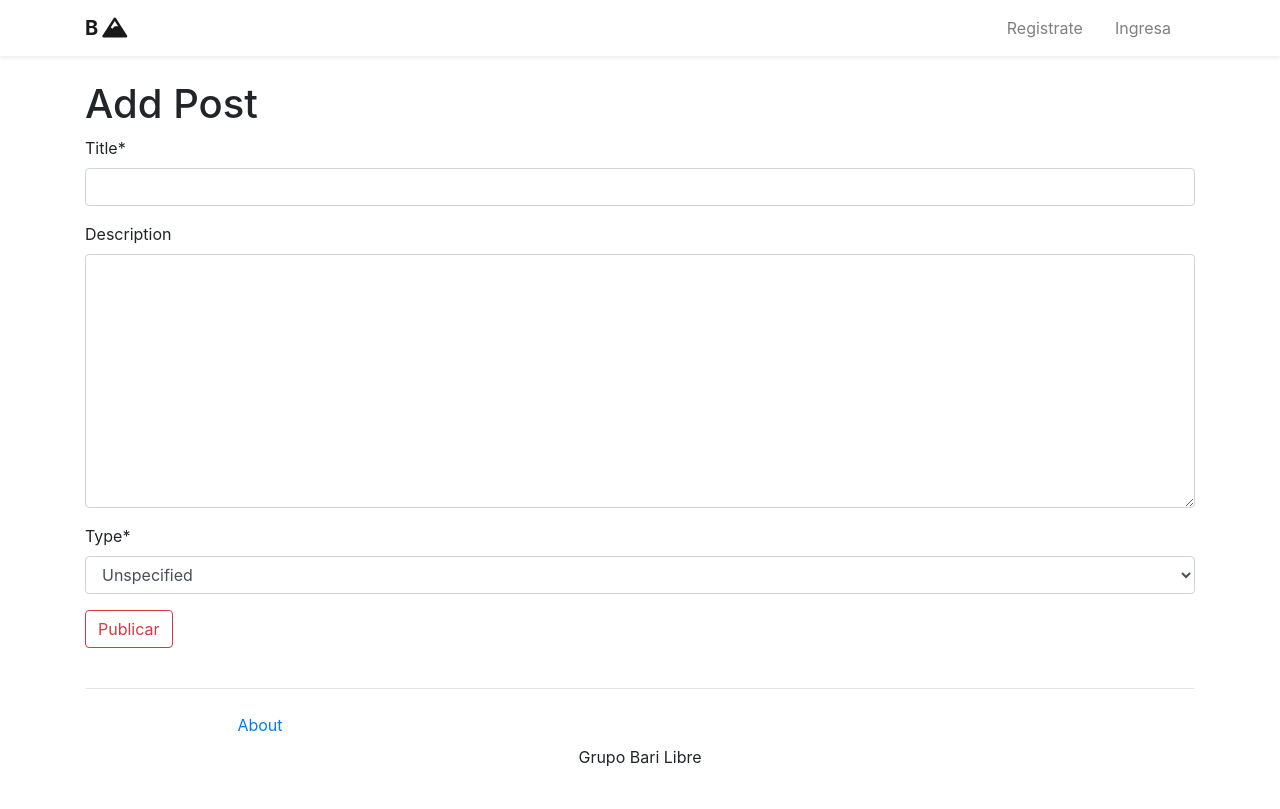
After one commit to janosicska/bari, a Django app: page /posts/add/ in a window 1280 px wide. The commit adds this page. Run offline with Django 3.2, Linux system fonts and the light colour scheme; some libraries are stand-ins or nearby versions.

Commit message:
post creation

```diff
--- a/barired/posts/models.py
+++ b/barired/posts/models.py
@@ -1,4 +1,5 @@
 from django.db import models
+from django.urls import reverse
 
 from autoslug import AutoSlugField
 from model_utils.models import TimeStampedModel
@@ -22,3 +23,9 @@
 
     def __str__(self):
         return self.name
+
+    def get_absolute_url(self):
+        """Return absolute URL to the Post Detail page."""
+        return reverse(
+            'posts:detail', kwargs={"slug": self.slug}
+        )
--- a/barired/posts/urls.py
+++ b/barired/posts/urls.py
@@ -10,4 +10,15 @@
         view=views.PostListView.as_view(),
         name='list'
     ),
+    path(
+        route='add/',
+        view=views.PostCreateView.as_view(),
+        name='add'
+    ),
+    path(
+        route='<slug:slug>/',
+        view=views.PostDetailView.as_view(),
+        name='detail'
+    ),
+
 ]
--- a/barired/posts/views.py
+++ b/barired/posts/views.py
@@ -1,7 +1,21 @@
 from django.views.generic import ListView, DetailView
+from django.views.generic import CreateView
 
 from .models import Post
 
 
 class PostListView(ListView):
     model = Post
+
+
+class PostDetailView(DetailView):
+    model = Post
+
+
+class PostCreateView(CreateView):
+    model = Post
+    fields = [
+        'name',
+        'description',
+        'type',
+    ]
--- a/barired/templates/account/login.html
+++ b/barired/templates/account/login.html
@@ -8,7 +8,7 @@
 
 {% block inner %}
 
-<h1>{% trans "Sign In" %}</h1>
+<h1 class="mt-4">{% trans "Sign In" %}</h1>
 
 {% get_providers as socialaccount_providers %}
 
@@ -41,7 +41,7 @@
   <input type="hidden" name="{{ redirect_field_name }}" value="{{ redirect_field_value }}" />
   {% endif %}
   <a class="button secondaryAction" href="{% url 'account_reset_password' %}">{% trans "Forgot Password?" %}</a>
-  <button class="primaryAction btn btn-primary" type="submit">{% trans "Sign In" %}</button>
+  <button class="primaryAction btn btn-outline-danger" type="submit">{% trans "Sign In" %}</button>
 </form>
 
 {% endblock %}
--- a/barired/templates/account/logout.html
+++ b/barired/templates/account/logout.html
@@ -5,7 +5,7 @@
 {% block head_title %}{% trans "Sign Out" %}{% endblock %}
 
 {% block inner %}
-<h1>{% trans "Sign Out" %}</h1>
+<h1 class="mt-4">{% trans "Sign Out" %}</h1>
 
 <p>{% trans 'Are you sure you want to sign out?' %}</p>
 
@@ -14,7 +14,7 @@
   {% if redirect_field_value %}
   <input type="hidden" name="{{ redirect_field_name }}" value="{{ redirect_field_value }}"/>
   {% endif %}
-  <button class="btn btn-danger" type="submit">{% trans 'Sign Out' %}</button>
+  <button class="btn btn-outline-danger" type="submit">{% trans 'Sign Out' %}</button>
 </form>
 
 
--- a/barired/templates/account/signup.html
+++ b/barired/templates/account/signup.html
@@ -6,7 +6,7 @@
 {% block head_title %}{% trans "Signup" %}{% endblock %}
 
 {% block inner %}
-<h1>{% trans "Sign Up" %}</h1>
+<h1 class="mt-4">{% trans "Sign Up" %}</h1>
 
 <p>{% blocktrans %}Already have an account? Then please <a href="{{ login_url }}">sign in</a>.{% endblocktrans %}</p>
 
--- a/barired/templates/base.html
+++ b/barired/templates/base.html
@@ -35,7 +35,7 @@
 
   <body>
 
-    <nav class="navbar navbar-expand-sm navbar-light">
+    <nav class="navbar navbar-expand-sm navbar-light shadow-sm">
     <div class="container">
       <a class="navbar-brand" href="{% url 'home' %}"><strong>B</strong><i class="fas fa-mountain ml-1"></i></a>
       <button class="navbar-toggler" data-toggle="collapse" data-target="#navbarCollapse">
@@ -45,8 +45,21 @@
         <ul class="navbar-nav ml-auto">
 
           {% if request.user.is_authenticated %}
-              <li class="nav-item mr-5">
+              <li class="nav-item mr-3">
                 <a class="nav-link" href="{% url 'posts:list' %}"><i class="far fa-comments text-danger"></i></a>
+              </li>
+            <li class="nav-item mr-3">
+                <a class="nav-link" href="{% url 'posts:list' %}"><i class="fas fa-beer text-warning"></i></a>
+              </li>
+            <li class="nav-item mr-3">
+                <a class="nav-link" href="{% url 'posts:list' %}"><i class="fas fa-guitar text-primary"></i></a>
+              </li>
+            <li class="nav-item mr-5">
+                <a class="nav-link" href="{% url 'posts:list' %}"><i class="far fa-handshake text-success"></i></a>
+              </li>
+            <li class="nav-item mr-3 ml-5">
+                {# URL provided by django-allauth/account/urls.py #}
+                <a class="nav-link" href="{% url 'posts:add' %}"><i class="fas fa-pencil-alt"></i></a>
               </li>
               <li class="nav-item mr-3 ml-5">
                 {# URL provided by django-allauth/account/urls.py #}
--- /dev/null
+++ b/barired/templates/posts/post_form.html
@@ -0,0 +1,16 @@
+{% extends "base.html" %}
+{% load crispy_forms_tags %}
+
+{% block title %}Add Cheese{% endblock %}
+
+{% block content %}
+  <div class="container">
+    <h1 class="mt-4">Add Post</h1>
+      <form method="post" action="{% url 'posts:add' %}">
+        {% csrf_token %}
+        {{ form|crispy }}
+        <button type="submit" class="btn btn-outline-danger">Publicar</button>
+      </form>
+  </div>
+
+{% endblock %}
--- a/barired/templates/users/user_detail.html
+++ b/barired/templates/users/user_detail.html
@@ -9,7 +9,7 @@
   <div class="row">
     <div class="col-sm-12">
 
-      <h2>{{ object.username }}</h2>
+      <h2 class="mt-4">{{ object.username }}</h2>
       {% if object.name %}
         <p>{{ object.name }}</p>
       {% endif %}
@@ -24,8 +24,8 @@
 <div class="row">
 
   <div class="col-sm-12">
-    <a class="btn btn-primary" href="{% url 'users:update' %}" role="button">My Info</a>
-    <a class="btn btn-primary" href="{% url 'account_email' %}" role="button">E-Mail</a>
+    <a class="btn btn-outline-danger" href="{% url 'users:update' %}" role="button">My Info</a>
+    <a class="btn btn-outline-danger" href="{% url 'account_email' %}" role="button">E-Mail</a>
     <!-- Your Stuff: Custom user template urls -->
   </div>
 
```
Also changed, not shown: barired/templates/pages/home.html (+7 -9 lines), barired/templates/posts/post_detail.html (added, +26 -0 lines), barired/templates/posts/post_list.html (+17 -7 lines).
